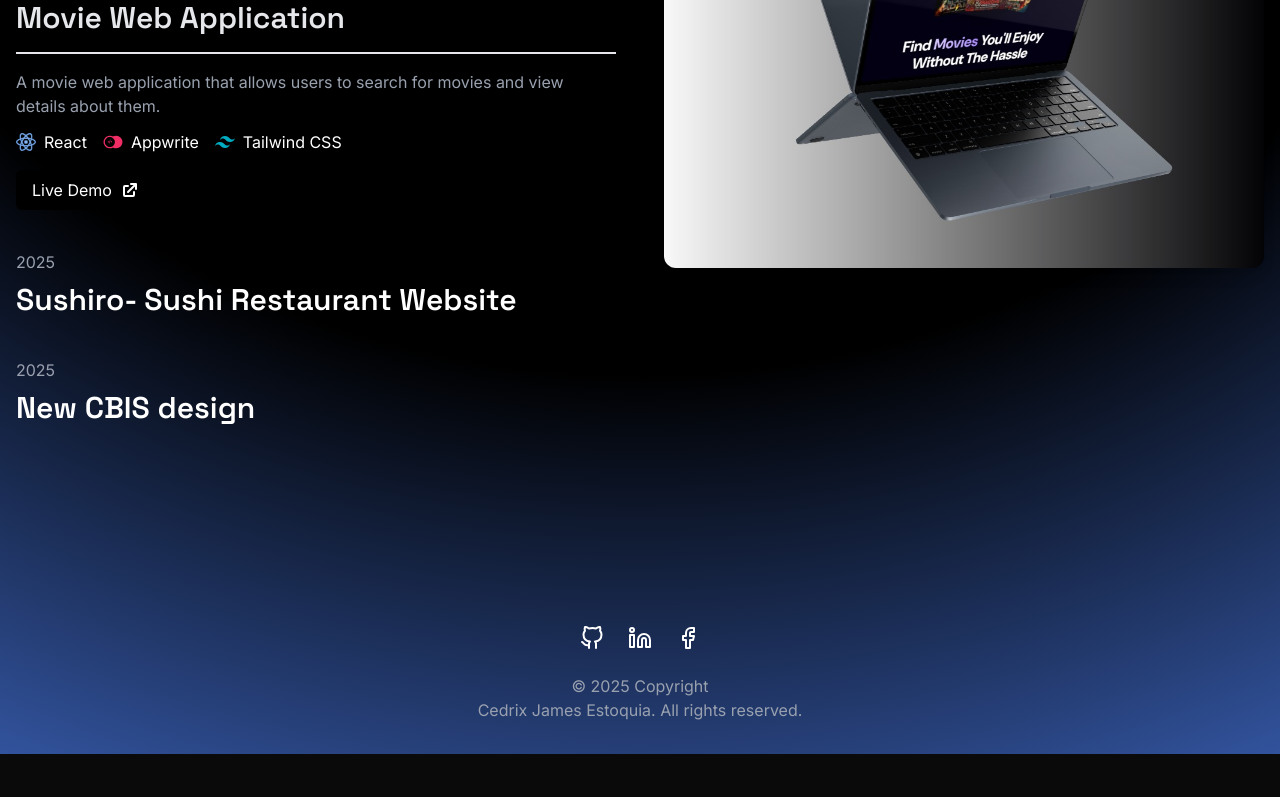
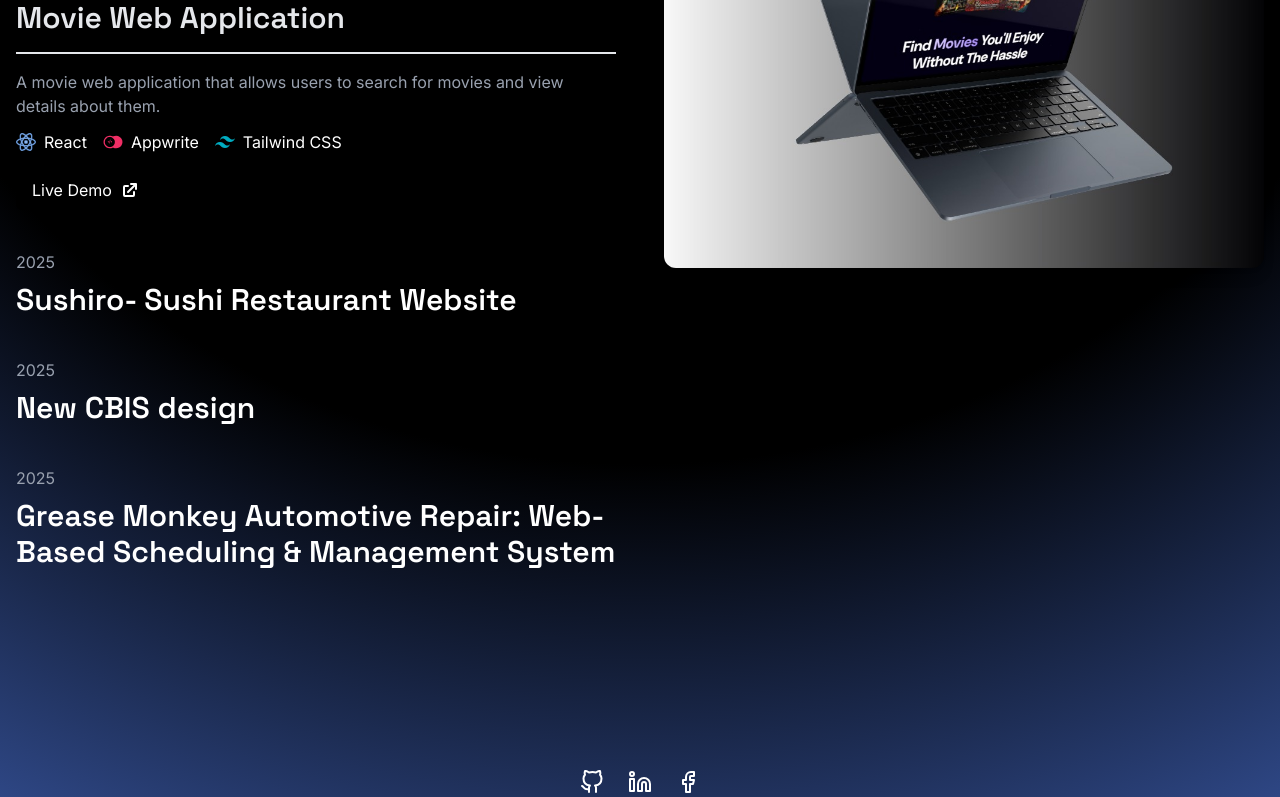
Before and after one commit to Cedrix49/cje-portfolio, a Next.js app: page / in a window 1280 px wide. Shown: the part 2000-2797 px from the top of the page. Before the commit the page ends 2754 px from the top, so only its background shows below. Built offline with nearby package versions, Linux system fonts and the light colour scheme.

Commit message:
Added new project

```diff
--- a/components/Projects.tsx
+++ b/components/Projects.tsx
@@ -4,6 +4,7 @@
 import proj1 from "../public/assets/proj1.jpeg";
 import proj2 from "../public/assets/proj2.jpeg";
 import proj3 from "../public/assets/proj3.jpeg";
+import proj4 from "../public/assets/proj4.jpeg";
 import { useMotionTemplate, useMotionValue, motion, animate, AnimatePresence, useInView } from "framer-motion";
 
 const projects = [
@@ -37,6 +38,16 @@
         image: proj3,
         demoUrl: "https://cedrix49.github.io/cbis",
     },
+    {
+        id: 4,
+        year: 2025,
+        title: "Grease Monkey Automotive Repair: Web-Based Scheduling & Management System",
+        description: "A web-based scheduling and management system for a grease monkey automotive repair shop",
+        technologies: ["HTML", "CSS", "PHP", "JavaScript", "MySQL",],
+        icons: ["/assets/icons8-html.svg", "/assets/icons8-css3.svg", "/assets/icons8-php.svg", "/assets/icons8-js.svg", "/assets/icons8-mysql.svg"],
+        image: proj4,
+        demoUrl: "https://cedrix49.github.io/cbis",
+    },
 ];
 
 const COLORS_TOP = [
@@ -46,7 +57,6 @@
     '#DD335C',
 ]
 
-// Animation variants for content sections
 const contentVariants = {
     hidden: {
         opacity: 0,
@@ -70,7 +80,6 @@
     }
 };
 
-// Animation variants for project headers
 const headerVariants = {
     normal: { scale: 1 },
     hover: { scale: 1.03, transition: { duration: 0.2 } },
@@ -93,12 +102,10 @@
     const [selectedProject, setSelectedProject] = useState(projects[0]);
     const color = useMotionValue(COLORS_TOP[0]);
 
-    // Refs for scroll animations
     const sectionRef = useRef(null);
     const contentRef = useRef(null);
     const imageRef = useRef(null);
 
-    // InView hooks for triggering animations
     const isSectionInView = useInView(sectionRef, { once: true, amount: 0.2 });
     const isImageInView = useInView(imageRef, { once: true, amount: 0.5 });
 
@@ -129,7 +136,6 @@
         window.open(url, '_blank');
     };
 
-    // Animation variants for section container
     const sectionVariants = {
         hidden: { opacity: 0 },
         visible: {
@@ -142,7 +148,6 @@
         }
     };
 
-    // Animation variants for children elements
     const childVariants = {
         hidden: { opacity: 0, y: 50 },
         visible: {
@@ -155,7 +160,6 @@
         }
     };
 
-    // Animation variants for project image
     const imageVariants = {
         hidden: { opacity: 0, scale: 0.9, y: 30 },
         visible: {
@@ -169,7 +173,6 @@
         }
     };
 
-    // Animation variants for project item transitions
     const projectItemVariants = {
         initial: { opacity: 0, height: 0 },
         animate: {
@@ -192,7 +195,6 @@
         }
     };
 
-    // Animation variants for technology items
     const techItemVariants = {
         initial: { opacity: 0, x: -10 },
         animate: {
```
Also changed, not shown: public/assets/proj4.jpeg (added).
